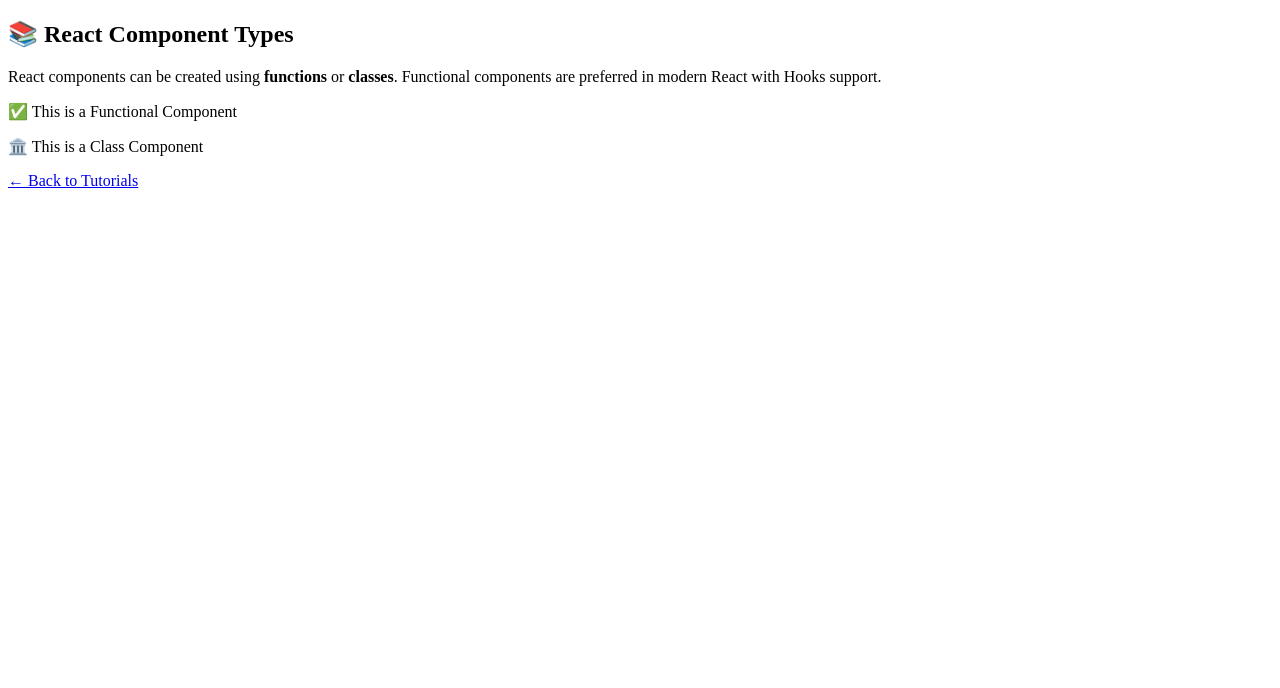
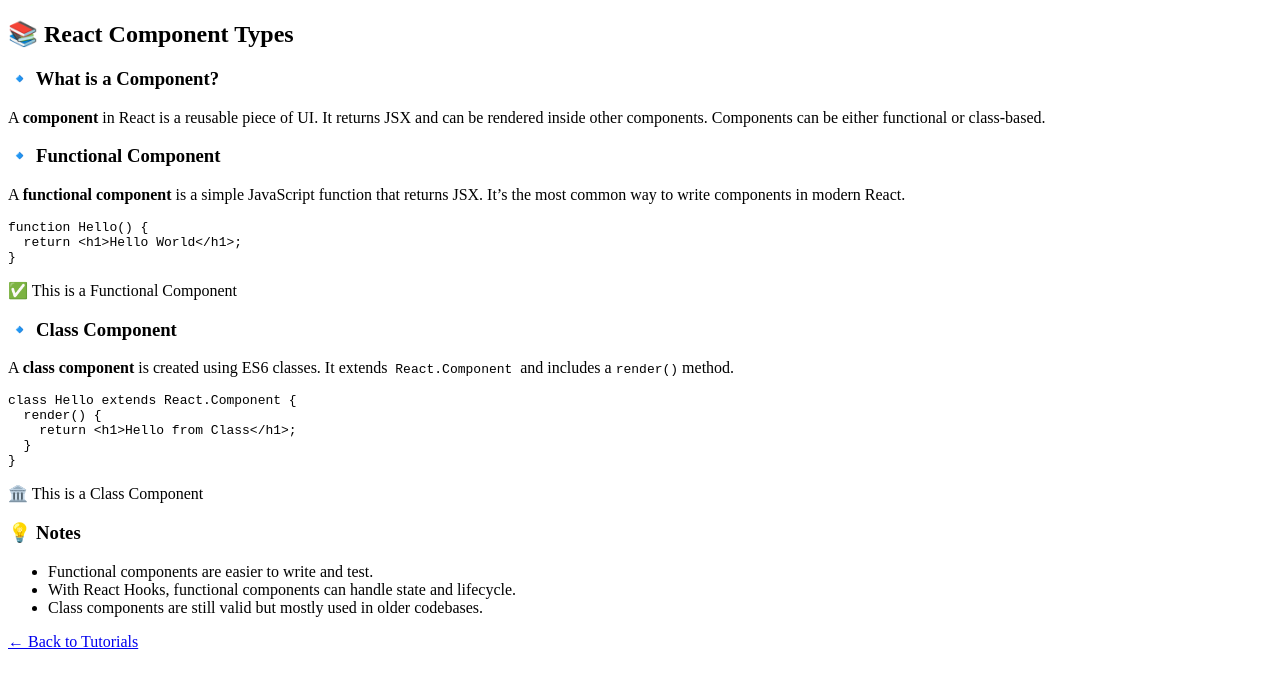
Before and after one commit to GVictory1351989/my-app, a React (Create React App) app: page /reacttutorials/component-types in a window 1280 px wide. Shown: the top 688 px of the page. Built offline with nearby package versions, Linux system fonts and the light colour scheme.

Commit message:
React tutorial updated

```diff
--- a/src/reacttutorials/component-types/ReactComponentTypes.js
+++ b/src/reacttutorials/component-types/ReactComponentTypes.js
@@ -1,37 +1,96 @@
 import { Link } from 'react-router-dom';
 import React, { Component } from 'react';
 
+// ✅ Functional Component Example
 function FunctionalExample() {
-    return <p>✅ This is a Functional Component</p>;
+    return <p className="text-green-700">✅ This is a Functional Component</p>;
 }
+
 // ✅ Class Component Example
-
 class ClassExample extends Component {
     render() {
-        return <p>🏛️ This is a Class Component</p>;
+        return <p className="text-purple-700">🏛️ This is a Class Component</p>;
     }
 }
 
 function ReactComponentTypes() {
-    return (<div>
-        <h2 className="text-2xl font-bold text-blue-800">📚 React Component Types</h2>
+    return (
+        <div className="p-6 space-y-6 bg-white rounded-lg shadow max-w-3xl mx-auto">
+            {/* Title */}
+            <h2 className="text-3xl font-bold text-blue-800 border-b pb-2">
+                📚 React Component Types
+            </h2>
 
-        <p className="text-gray-700">
-            React components can be created using <strong>functions</strong> or <strong>classes</strong>.
-            Functional components are preferred in modern React with Hooks support.
-        </p>
+            {/* Section 1: What is a Component */}
+            <section>
+                <h3 className="text-xl font-semibold text-gray-800 mb-1">🔹 What is a Component?</h3>
+                <p className="text-gray-700">
+                    A <strong>component</strong> in React is a reusable piece of UI. It returns JSX and can
+                    be rendered inside other components. Components can be either functional or class-based.
+                </p>
+            </section>
 
-        {/* Render both components */}
-        <div className="space-y-2">
-            <FunctionalExample />
-            <ClassExample />
+            {/* Section 2: Functional Component */}
+            <section>
+                <h3 className="text-xl font-semibold text-gray-800 mb-1">🔹 Functional Component</h3>
+                <p className="text-gray-700">
+                    A <strong>functional component</strong> is a simple JavaScript function that returns JSX.
+                    It’s the most common way to write components in modern React.
+                </p>
+
+                {/* Example */}
+                <div className="p-4 bg-gray-50 border rounded">
+                    <pre>
+                        {`function Hello() {
+  return <h1>Hello World</h1>;
+}`}
+                    </pre>
+                </div>
+
+                <FunctionalExample />
+            </section>
+
+            {/* Section 3: Class Component */}
+            <section>
+                <h3 className="text-xl font-semibold text-gray-800 mb-1">🔹 Class Component</h3>
+                <p className="text-gray-700">
+                    A <strong>class component</strong> is created using ES6 classes. It extends
+                    <code> React.Component </code> and includes a <code>render()</code> method.
+                </p>
+
+                {/* Example */}
+                <div className="p-4 bg-gray-50 border rounded">
+                    <pre>
+                        {`class Hello extends React.Component {
+  render() {
+    return <h1>Hello from Class</h1>;
+  }
+}`}
+                    </pre>
+                </div>
+
+                <ClassExample />
+            </section>
+
+            {/* Tips/Conclusion */}
+            <section>
+                <h3 className="text-xl font-semibold text-gray-800 mb-1">💡 Notes</h3>
+                <ul className="list-disc list-inside text-gray-700 space-y-1">
+                    <li>Functional components are easier to write and test.</li>
+                    <li>With React Hooks, functional components can handle state and lifecycle.</li>
+                    <li>Class components are still valid but mostly used in older codebases.</li>
+                </ul>
+            </section>
+
+            {/* Back link */}
+            <Link
+                to="/"
+                className="inline-block mt-4 text-sm text-blue-600 hover:underline"
+            >
+                ← Back to Tutorials
+            </Link>
         </div>
-
-        {/* Back Button */}
-        <Link to="/" className="inline-block mt-4 text-sm text-blue-600 hover:underline">
-            ← Back to Tutorials
-        </Link>
-           </div>);
+    );
 }
 
 export default ReactComponentTypes;
```
